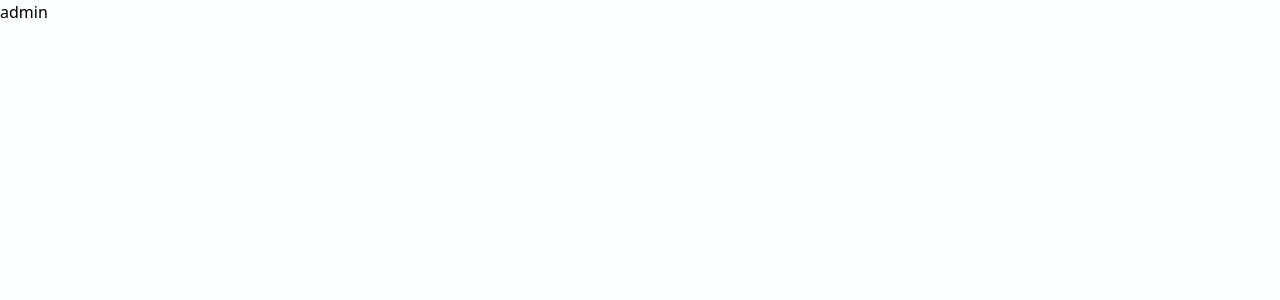
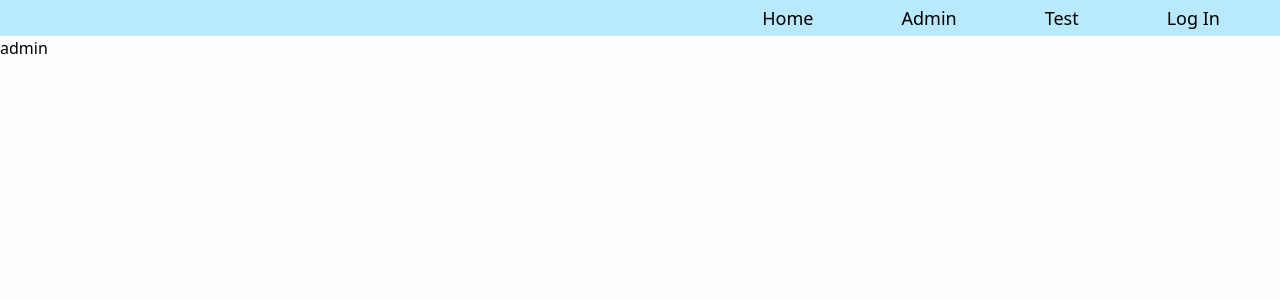
Before and after one commit to yogita-s-24/SSA-web_app, a React (Create React App) app in the folder client/: page /admin in a window 1280 px wide. Shown: the top 300 px of the page. Built offline with nearby package versions, Linux system fonts and the light colour scheme.

Commit message:
nav bar bug removed

```diff
--- a/client/src/components/nav/Nav.jsx
+++ b/client/src/components/nav/Nav.jsx
@@ -7,29 +7,35 @@ import { RxCross1 } from "react-icons/rx";
 
 function Nav() {
   const [isClosed, setIsClosed] = useState(true);
+  const handalCollapse = () => {
+    setIsClosed(!isClosed);
+  };
+
   return (
     <>
       <nav
         className={`sticky top-0 flex flex-col px-0 sm:flex-col md:flex-row md:bg-[#B9E9FC] md:px-4 `}
       >
-        <div className="z-50 flex bg-[#B9E9FC] px-4 py-2 md:hidden">
+        <div className="z-50  flex bg-[#B9E9FC] px-4 py-2 md:hidden">
           <button
             className="rounded-md px-3 py-2 text-2xl outline-none hover:bg-[#a7e6fe] focus:ring-2  active:ring-2"
-            onClick={() => {
-              setIsClosed(!isClosed);
-            }}
+            onClick={handalCollapse}
           >
             {isClosed ? <RiAlignJustify /> : <RxCross1 />}
           </button>
         </div>
         <div
-          className={`-z-10 w-full transform bg-[#B9E9FC] px-8 transition-all duration-500 ease-linear md:translate-y-0 ${
-            isClosed ? "translate-y-[-500px]" : "translate-y-[0px]"
+          className={`relative top-0 -z-10 w-full bg-[#B9E9FC] transition-all duration-500 ease-linear md:static ${
+            isClosed ? "-top-60" : "top-0"
           }`}
         >
-          <ul className="flex flex-col text-sm md:flex-row md:justify-end md:gap-16 md:text-lg">
+          <ul className="absolute top-0 flex w-full flex-col bg-[#B9E9FC] px-8 text-sm md:static md:flex-row md:justify-end md:gap-16 md:text-lg">
             <li className="my-2 me-auto px-3 py-1  hover:bg-[#a7e6fe]  md:m-0 md:hover:bg-inherit">
-              <Link className=" outline-none focus:ring-2 active:ring-2" to="/">
+              <Link
+                className=" outline-none focus:ring-2 active:ring-2"
+                to="/"
+                onClick={handalCollapse}
+              >
                 Home
               </Link>
             </li>
@@ -37,6 +43,7 @@ function Nav() {
               <Link
                 className=" outline-none focus:ring-2 active:ring-2"
                 to="/admin"
+                onClick={handalCollapse}
               >
                 Admin
               </Link>
@@ -45,6 +52,7 @@ function Nav() {
               <Link
                 className=" outline-none focus:ring-2 active:ring-2"
                 to="/test"
+                onClick={handalCollapse}
               >
                 Test
               </Link>
@@ -53,6 +61,7 @@ function Nav() {
               <Link
                 className=" outline-none focus:ring-2 active:ring-2"
                 to="/log-in"
+                onClick={handalCollapse}
               >
                 Log In
               </Link>
--- a/client/src/components/pages/admin/Admin.jsx
+++ b/client/src/components/pages/admin/Admin.jsx
@@ -1,8 +1,11 @@
 import React from 'react'
+import Nav from '../../nav/Nav'
 
 function admin() {
   return (
-    <div>admin</div>
+    <section>
+      <Nav/>
+      admin</section>
   )
 }
 
--- a/client/src/components/pages/test/Test.jsx
+++ b/client/src/components/pages/test/Test.jsx
@@ -1,9 +1,13 @@
-import React from 'react'
+import React from "react";
+import Nav from "../../nav/Nav";
 
 function Test() {
   return (
-    <div>Test</div>
-  )
+    <section>
+      <Nav />
+      Test
+    </section>
+  );
 }
 
-export default Test
+export default Test;
```
